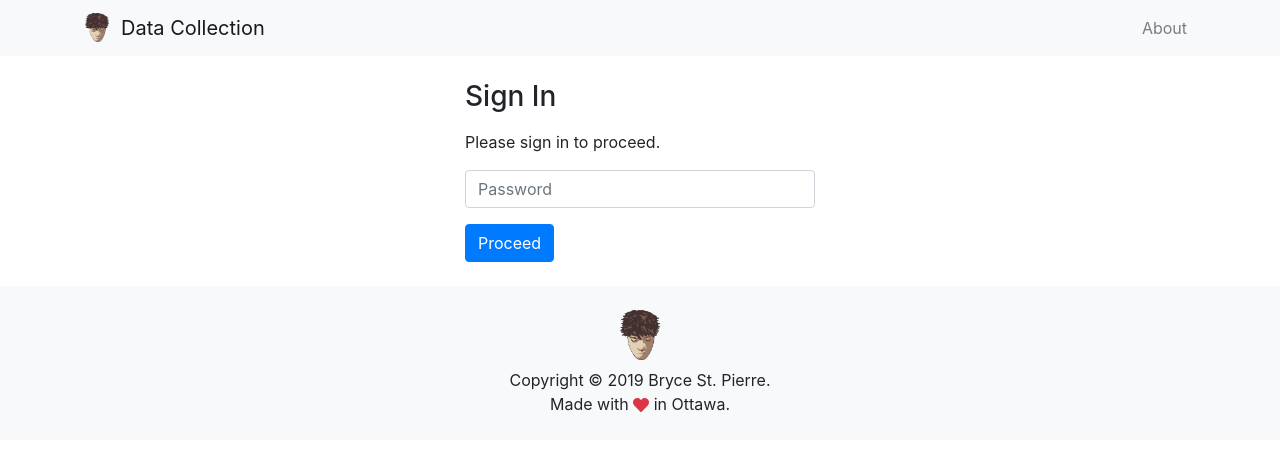
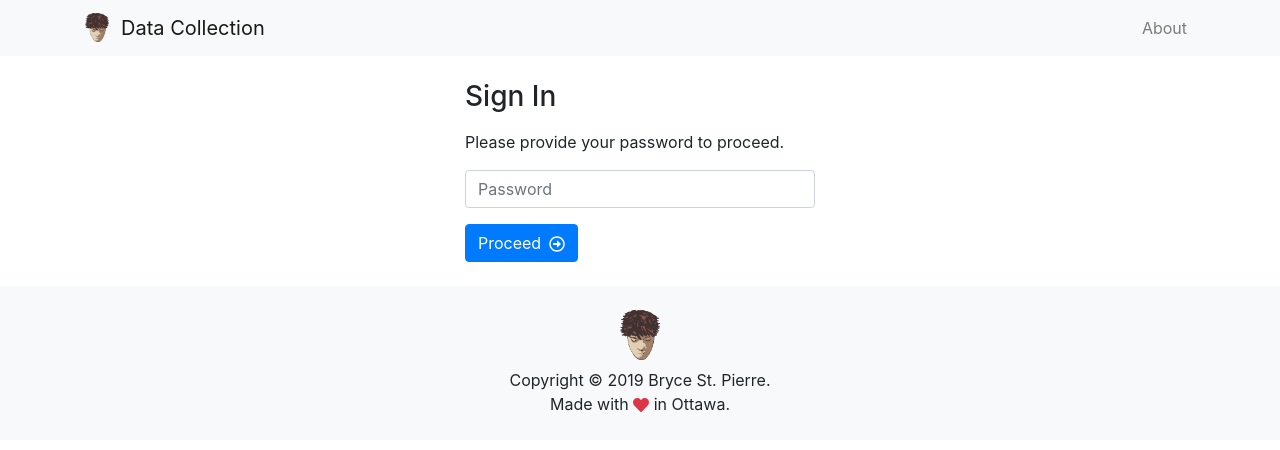
Before and after one commit to BryceStPierre/personal-toolkit-data-collection, a React (Create React App) app in the folder client/: page / in a window 1280 px wide. Shown: the top 450 px of the page. Built offline with nearby package versions, Linux system fonts and the light colour scheme.

Commit message:
Added icon to Login component.

```diff
--- a/client/src/Login.js
+++ b/client/src/Login.js
@@ -4,6 +4,8 @@ import {
   Container, Row, Col, Button,
   Form, FormGroup, Label, Input
 } from 'reactstrap';
+
+import { FaRegArrowAltCircleRight } from 'react-icons/fa';
 
 class Login extends Component {
   render () {
@@ -12,13 +14,13 @@ class Login extends Component {
         <Row className={'justify-content-center'}>
           <Col md={4}>
             <h3 className={'mb-3'}>Sign In</h3>
-            <p>Please sign in to proceed.</p>
+            <p>Please provide your password to proceed.</p>
             <Form>
               <FormGroup>
                 <Label for='password' hidden>Password</Label>
                 <Input type='password' name='password' id='password' placeholder='Password' />
               </FormGroup>
-              <Button color='primary' type='submit'>Proceed</Button>
+              <Button color='primary' type='submit'>Proceed&ensp;<FaRegArrowAltCircleRight /></Button>
             </Form>
           </Col>
         </Row>
```
